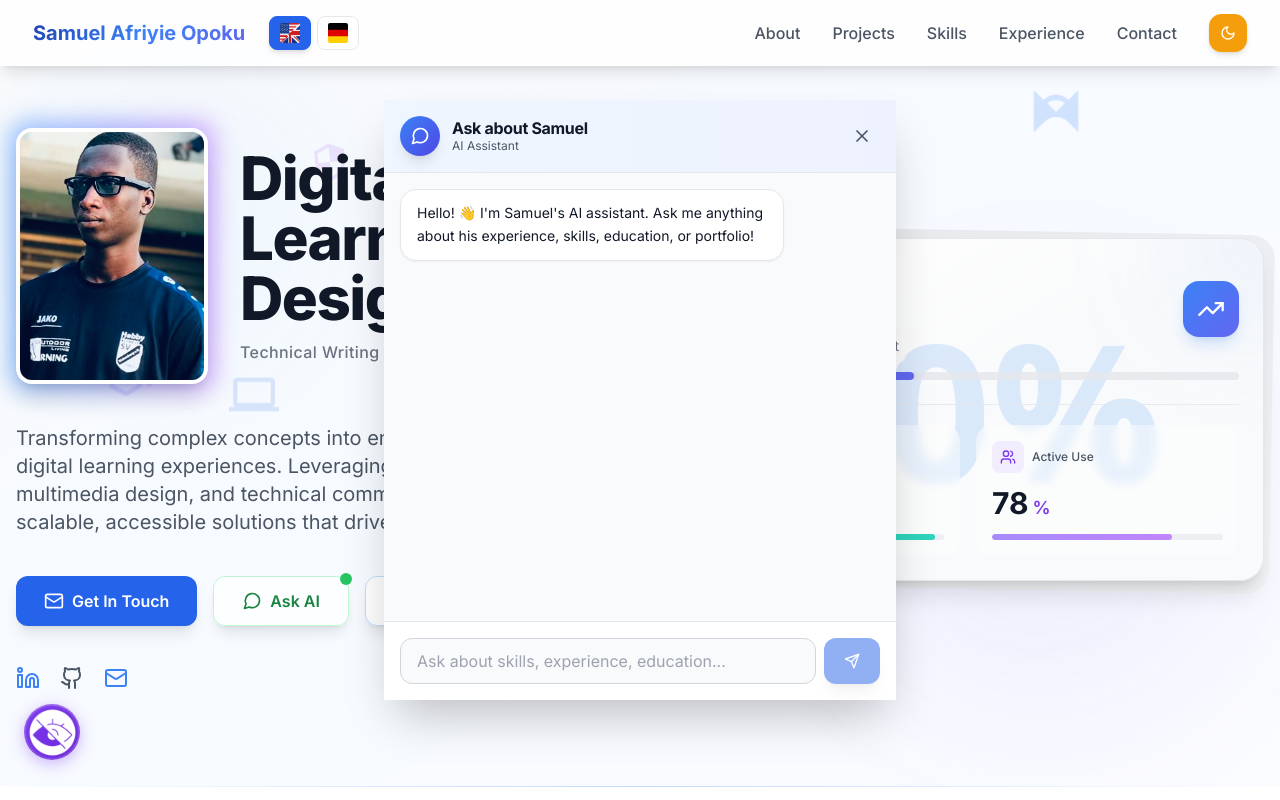
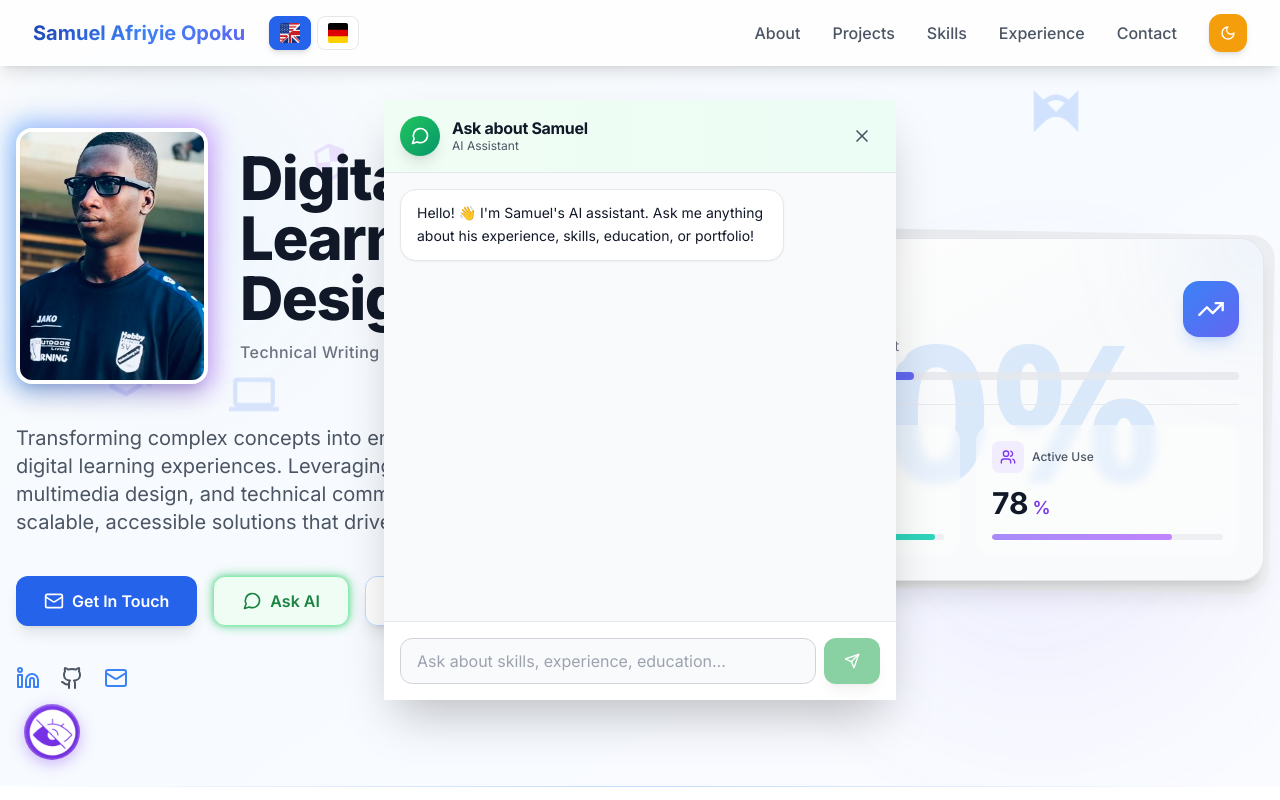
Before and after one commit to Samuelsen1/VS-Code-Port1, a Next.js app: page / in a window 1280 px wide. Both pictures are taken after a click on the button "Ask AI". Shown: the top 800 px of the page. Built offline with nearby package versions, Linux system fonts and the light colour scheme.

Commit message:
Add green glow animation to Ask AI button and green theme to chatbot

```diff
--- a/app/PortfolioWebsite.jsx
+++ b/app/PortfolioWebsite.jsx
@@ -1312,12 +1312,11 @@ export default function PortfolioWebsite() {
                     setIsAccessibilityOpen(false);
                     setIsChatOpen(true);
                   }}
-                  className={`inline-flex items-center gap-2 px-6 md:px-7 py-3 md:py-3.5 rounded-xl font-semibold border transition-all duration-300 shadow-lg hover:-translate-y-0.5 relative animate-pulse ${isDarkTheme ? 'bg-green-500/20 backdrop-blur text-white border-green-400/30 hover:bg-green-500/30' : 'bg-white/80 backdrop-blur text-green-700 border-green-200 hover:bg-white hover:border-green-300'}`}
+                  className={`inline-flex items-center gap-2 px-6 md:px-7 py-3 md:py-3.5 rounded-xl font-semibold border transition-all duration-300 shadow-lg hover:-translate-y-0.5 relative animate-pulse ${isDarkTheme ? 'bg-green-500/20 backdrop-blur text-white border-green-400/50 hover:bg-green-500/30' : 'bg-green-50 backdrop-blur text-green-700 border-green-300 hover:bg-green-100 hover:border-green-400'}`}
+                  style={{
+                    animation: 'pulse 2s cubic-bezier(0.4, 0, 0.6, 1) infinite, glow 2s ease-in-out infinite'
+                  }}
                 >
-                  <span className="absolute -top-1 -right-1 flex h-3 w-3">
-                    <span className="animate-ping absolute inline-flex h-full w-full rounded-full bg-green-400 opacity-75"></span>
-                    <span className="relative inline-flex rounded-full h-3 w-3 bg-green-500"></span>
-                  </span>
                   <MessageCircle className="w-5 h-5" />
                   {language === 'en' ? 'Ask AI' : 'KI fragen'}
                 </button>
@@ -2068,9 +2067,9 @@ export default function PortfolioWebsite() {
             onClick={(e) => e.stopPropagation()}
           >
             {/* Header */}
-            <div className={`flex items-center justify-between p-4 border-b ${isDarkTheme ? 'border-gray-700 bg-gray-800' : 'border-gray-200 bg-gradient-to-r from-blue-50 to-indigo-50'}`}>
+            <div className={`flex items-center justify-between p-4 border-b ${isDarkTheme ? 'border-gray-700 bg-gray-800' : 'border-gray-200 bg-gradient-to-r from-green-50 to-emerald-50'}`}>
               <div className="flex items-center gap-3">
-                <div className="w-10 h-10 rounded-full bg-gradient-to-br from-blue-500 to-indigo-600 flex items-center justify-center shadow-lg">
+                <div className="w-10 h-10 rounded-full bg-gradient-to-br from-green-500 to-emerald-600 flex items-center justify-center shadow-lg">
                   <MessageCircle className="w-5 h-5 text-white" />
                 </div>
                 <div>
@@ -2102,8 +2101,8 @@ export default function PortfolioWebsite() {
                     className={`max-w-[80%] rounded-2xl px-4 py-3 ${
                       message.role === 'user'
                         ? isDarkTheme
-                          ? 'bg-blue-600 text-white'
-                          : 'bg-blue-600 text-white'
+                          ? 'bg-green-600 text-white'
+                          : 'bg-green-600 text-white'
                         : isDarkTheme
                         ? 'bg-gray-800 text-gray-200 border border-gray-700'
                         : 'bg-white text-gray-900 border border-gray-200 shadow-sm'
@@ -2138,13 +2137,13 @@ export default function PortfolioWebsite() {
                   value={chatInput}
                   onChange={(e) => setChatInput(e.target.value)}
                   placeholder={language === 'en' ? 'Ask about skills, experience, education...' : 'Fragen Sie über Fähigkeiten, Erfahrung, Ausbildung...'}
-                  className={`flex-1 px-4 py-3 rounded-xl border transition-colors ${isDarkTheme ? 'bg-gray-900 border-gray-700 text-white placeholder-gray-500 focus:border-blue-500' : 'bg-gray-50 border-gray-300 text-gray-900 placeholder-gray-400 focus:border-blue-500'} focus:outline-none focus:ring-2 focus:ring-blue-500/20`}
+                  className={`flex-1 px-4 py-3 rounded-xl border transition-colors ${isDarkTheme ? 'bg-gray-900 border-gray-700 text-white placeholder-gray-500 focus:border-green-500' : 'bg-gray-50 border-gray-300 text-gray-900 placeholder-gray-400 focus:border-green-500'} focus:outline-none focus:ring-2 focus:ring-green-500/20`}
                   disabled={chatLoading}
                 />
                 <button
                   type="submit"
                   disabled={chatLoading || !chatInput.trim()}
-                  className="px-5 py-3 bg-blue-600 text-white rounded-xl hover:bg-blue-700 transition-all shadow-lg hover:shadow-xl disabled:opacity-50 disabled:cursor-not-allowed flex items-center gap-2"
+                  className="px-5 py-3 bg-green-600 text-white rounded-xl hover:bg-green-700 transition-all shadow-lg hover:shadow-xl disabled:opacity-50 disabled:cursor-not-allowed flex items-center gap-2"
                 >
                   <Send className="w-4 h-4" />
                 </button>
--- a/app/globals.css
+++ b/app/globals.css
@@ -10,3 +10,12 @@ body {
   -webkit-font-smoothing: antialiased;
   -moz-osx-font-smoothing: grayscale;
 }
+
+@keyframes glow {
+  0%, 100% {
+    box-shadow: 0 0 5px rgba(34, 197, 94, 0.5), 0 0 10px rgba(34, 197, 94, 0.3), 0 0 15px rgba(34, 197, 94, 0.2);
+  }
+  50% {
+    box-shadow: 0 0 10px rgba(34, 197, 94, 0.8), 0 0 20px rgba(34, 197, 94, 0.6), 0 0 30px rgba(34, 197, 94, 0.4);
+  }
+}
```
